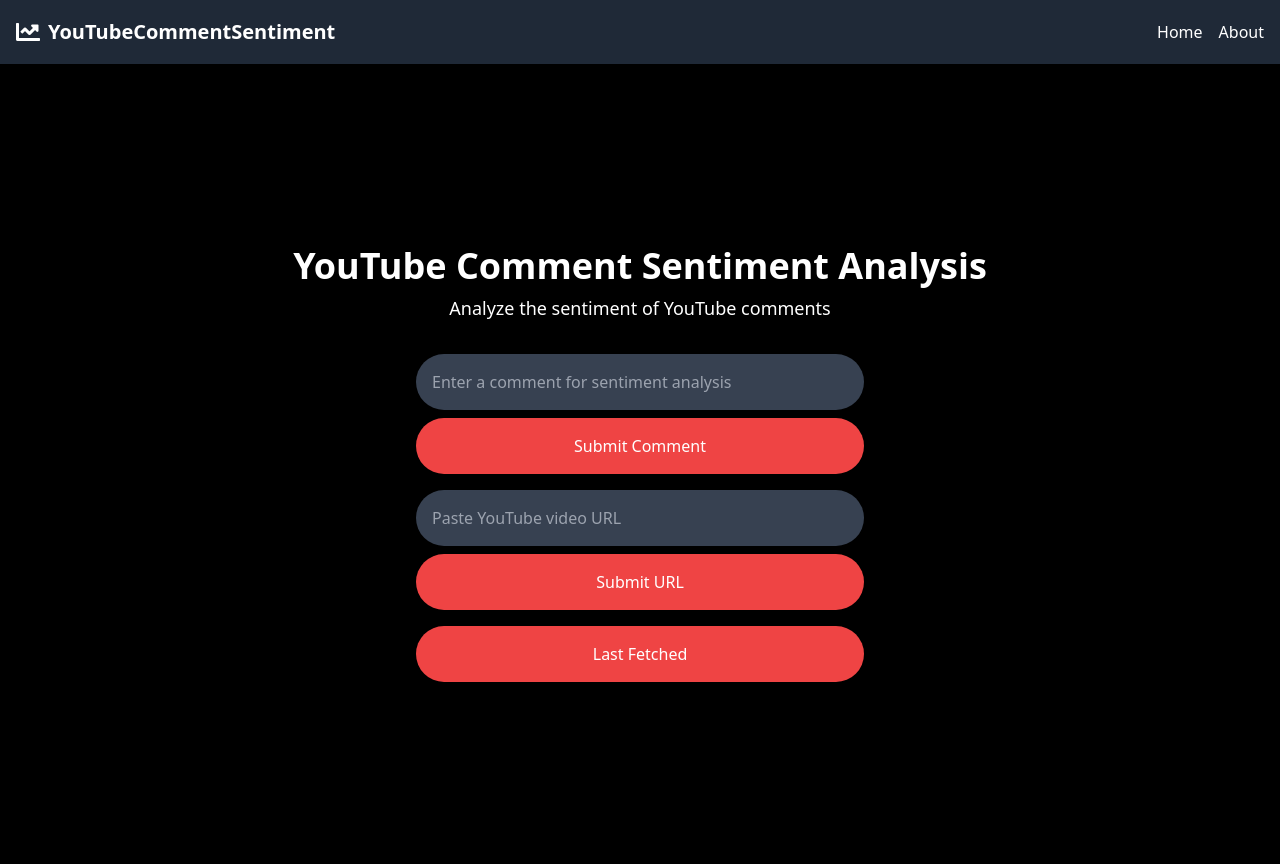
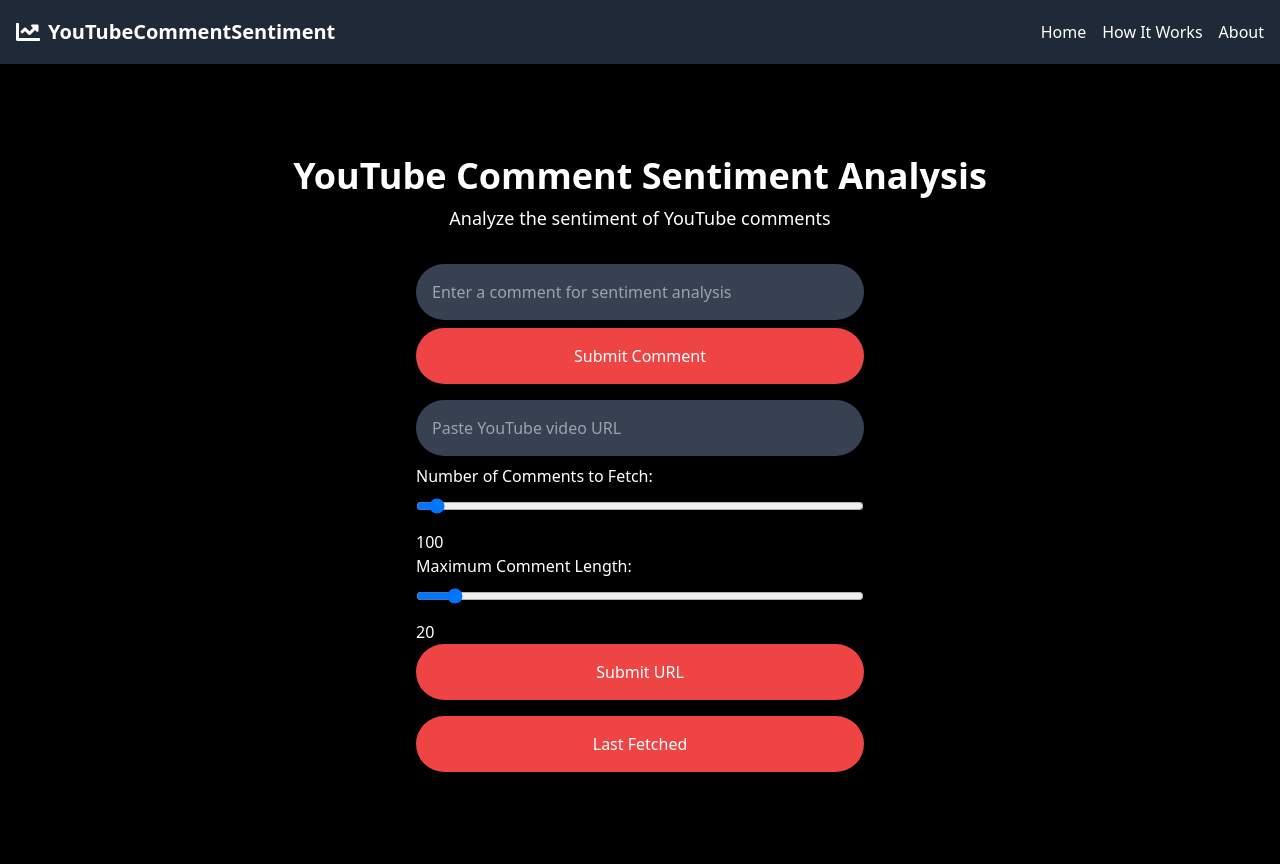
Before and after one commit to Yogesh-janghel/Youtube-comment-s-sentiment-analyzer, a Flask app: page / in a window 1280 px wide. Run offline with Flask 3, Linux system fonts and the light colour scheme; parts of the project's set-up code (start-up, migrations or seed data) failed here and were passed over; some libraries are stand-ins or nearby versions.

Commit message:
added translation features

```diff
--- a/app.py
+++ b/app.py
@@ -18,8 +18,12 @@
 from nltk.tokenize import word_tokenize
 from nltk.stem import WordNetLemmatizer
 from sklearn.feature_extraction.text import TfidfVectorizer
+from langdetect import detect
+from googletrans import Translator
 
 app = Flask(__name__)
+
+translator = Translator()
 
 sentiment_last="Positive"
 last_video_id="DLET_u31M4M"
@@ -86,8 +90,26 @@
     video_title = video_response['items'][0]['snippet']['title']
     return video_title
 
+def translate_to_english(comment):
+    try:
+        translation = translator.translate(comment, src='hi', dest='en')
+        return translation.text
+    except Exception as e:
+        print(f"Translation error: {e}")
+    return comment
+
+def detect_hinglish(comment):
+    try:
+        lang = detect(comment)
+        # Simple heuristic to identify Hinglish
+        if lang == 'en' and any(word in comment for word in ['hai', 'kya', 'nahi', 'kaise']):
+            return True
+        return False
+    except:
+        return False
+
 # Function to fetch comments
-def fetch_comments(youtube, video_id, max_comments=100):
+def fetch_comments(youtube, video_id, max_comments=100, max_comment_length=150):
     comments = []
     next_page_token = None
     while True:
@@ -101,16 +123,16 @@
 
         for item in response['items']:
             comment = item['snippet']['topLevelComment']['snippet']
-            comments.append([
-                comment['authorDisplayName'],
-                comment['publishedAt'],
-                comment['updatedAt'],
-                comment['likeCount'],
-                comment['textDisplay'],
-                len(comment['textDisplay'])  # Add comment length for later analysis
-            ])
-            if len(comments) >= max_comments:
-                break
+            comment_text = comment['textDisplay']
+            if len(comment_text) <= max_comment_length:
+                comments.append([
+                    comment['authorDisplayName'],
+                    comment['publishedAt'],
+                    comment['updatedAt'],
+                    comment['likeCount'],
+                    comment_text,
+                    len(comment_text)  # Add comment length for later analysis
+                ])
 
         if len(comments) >= max_comments or not response.get('nextPageToken'):
             break
@@ -201,6 +223,9 @@
 
 # Function to clean and preprocess comments
 def clean_and_preprocess_comments(comment):
+
+    if detect_hinglish(comment):
+           comment = translate_to_english(comment)
     # Convert to lowercase
     comment = comment.lower()
     # Remove URLs
@@ -266,6 +291,9 @@
 @app.route('/submit_url', methods=['POST'])
 def submit_url():
     youtube_url = request.form.get('youtube_url')
+    num_comments = int(request.form.get('num_comments', 100))
+    max_comment_length = int(request.form.get('max_comment_length', 150))
+
     if not youtube_url:
         return "No URL provided", 400
 
@@ -276,7 +304,7 @@
 
     video_id = extract_video_id(youtube_url)
     video_title = fetch_video_details(youtube, video_id)
-    df = fetch_comments(youtube, video_id, max_comments=100)
+    df = fetch_comments(youtube, video_id, max_comments=num_comments, max_comment_length=max_comment_length)
 
     create_plots(df)
 
@@ -340,7 +368,9 @@
                            video_title=last_title,
                            video_id=last_video_id)
 
-
+@app.route('/how_it_works')
+def how_it_works():
+    return render_template('how_it_works.html')
 
 if __name__ == '__main__':
     app.run(debug=True)
--- a/templates/index.html
+++ b/templates/index.html
@@ -16,6 +16,7 @@
         <nav>
             <ul class="flex space-x-4">
                 <li><a href="/" class="text-white">Home</a></li>
+                <li><a href="/how_it_works" class="text-white">How It Works</a></li>
                 <li><a href="/about" class="text-white">About</a></li>
             </ul>
         </nav>
@@ -38,6 +39,17 @@
                 <!-- YouTube URL Form -->
                 <form action="/submit_url" method="POST" class="w-full">
                     <input type="text" name="youtube_url" placeholder="Paste YouTube video URL" class="w-full p-4 mb-2 bg-gray-700 text-white rounded-full">
+
+                    <!-- Slider for number of comments -->
+                    <label for="num_comments" class="block text-white mb-2">Number of Comments to Fetch:</label>
+                    <input type="range" id="num_comments" name="num_comments" min="10" max="3000" value="100" class="w-full mb-4">
+                    <span id="num_comments_value" class="text-white">100</span>
+
+                    <!-- Slider for maximum comment length -->
+                    <label for="max_comment_length" class="block text-white mb-2">Maximum Comment Length:</label>
+                    <input type="range" id="max_comment_length" name="max_comment_length" min="10" max="150" value="20" class="w-full mb-4">
+                    <span id="max_comment_length_value" class="text-white">20</span>
+
                     <button type="submit" class="w-full p-4 bg-red-500 text-white rounded-full">Submit URL</button>
                 </form>
 
@@ -60,6 +72,18 @@
             urlForm.addEventListener('submit', function() {
                 document.getElementById('loadingScreen').classList.remove('hidden');
             });
+            // Update slider values
+            const numCommentsSlider = document.getElementById('num_comments');
+            const numCommentsValue = document.getElementById('num_comments_value');
+            numCommentsSlider.oninput = function() {
+                numCommentsValue.textContent = this.value;
+            };
+
+            const maxCommentLengthSlider = document.getElementById('max_comment_length');
+            const maxCommentLengthValue = document.getElementById('max_comment_length_value');
+            maxCommentLengthSlider.oninput = function() {
+                maxCommentLengthValue.textContent = this.value;
+            };
         </script>
 
     </main>
--- a/templates/youtube.html
+++ b/templates/youtube.html
@@ -14,8 +14,9 @@
         </div>
         <nav>
             <ul class="flex space-x-4">
-                <li><a href="/" class="text-white hover:text-gray-300">Home</a></li>
-                <li><a href="/about" class="text-white hover:text-gray-300">About</a></li>
+                <li><a href="/" class="text-white">Home</a></li>
+                <li><a href="/how_it_works" class="text-white">How It Works</a></li>
+                <li><a href="/about" class="text-white">About</a></li>
             </ul>
         </nav>
     </header>
```
Also changed, not shown: templates/how_it_works.html (added, +36 -0 lines), static/images/comment_activity_by_hour.png, static/images/comment_activity_over_time.png, static/images/comment_length_distribution.png, static/images/comment_length_vs_likes.png, static/images/like_distribution.png, static/images/sentiment_distribution.png, static/images/top_authors.png, static/images/wordcloud.png.
